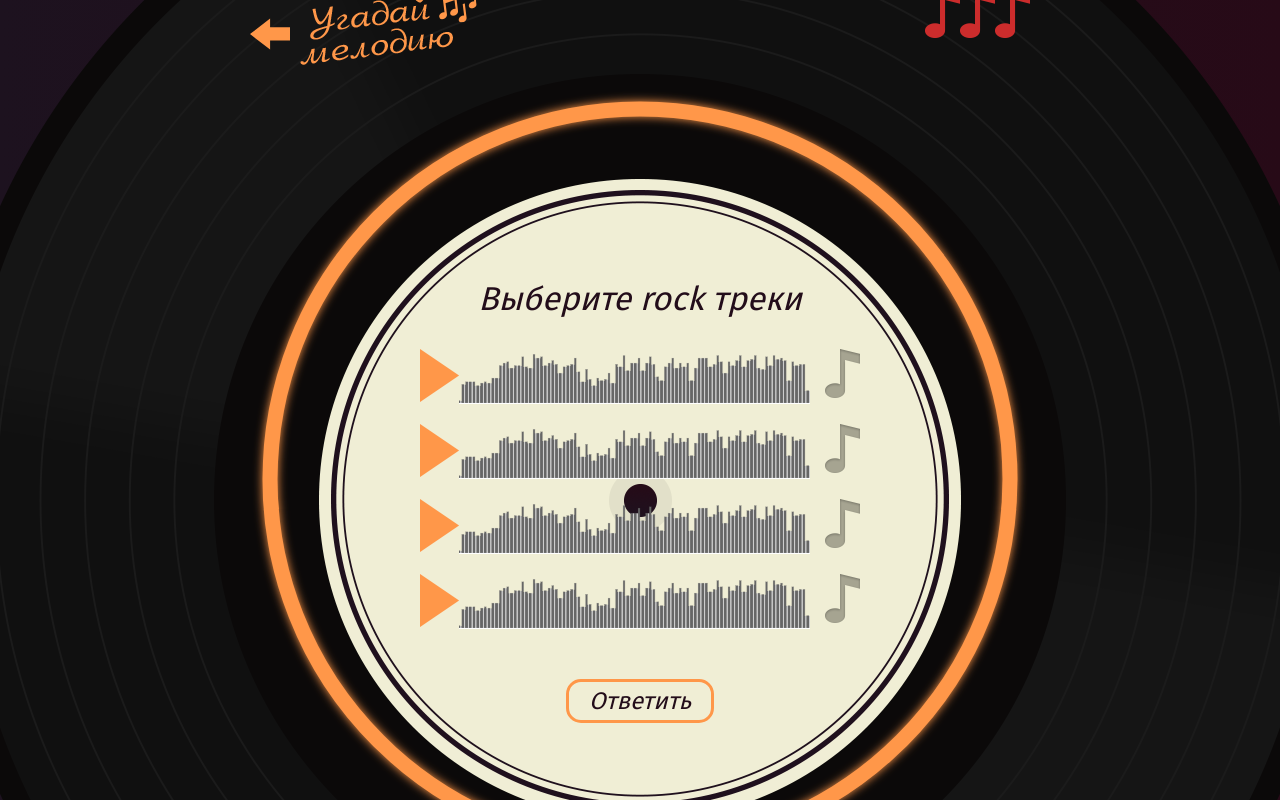
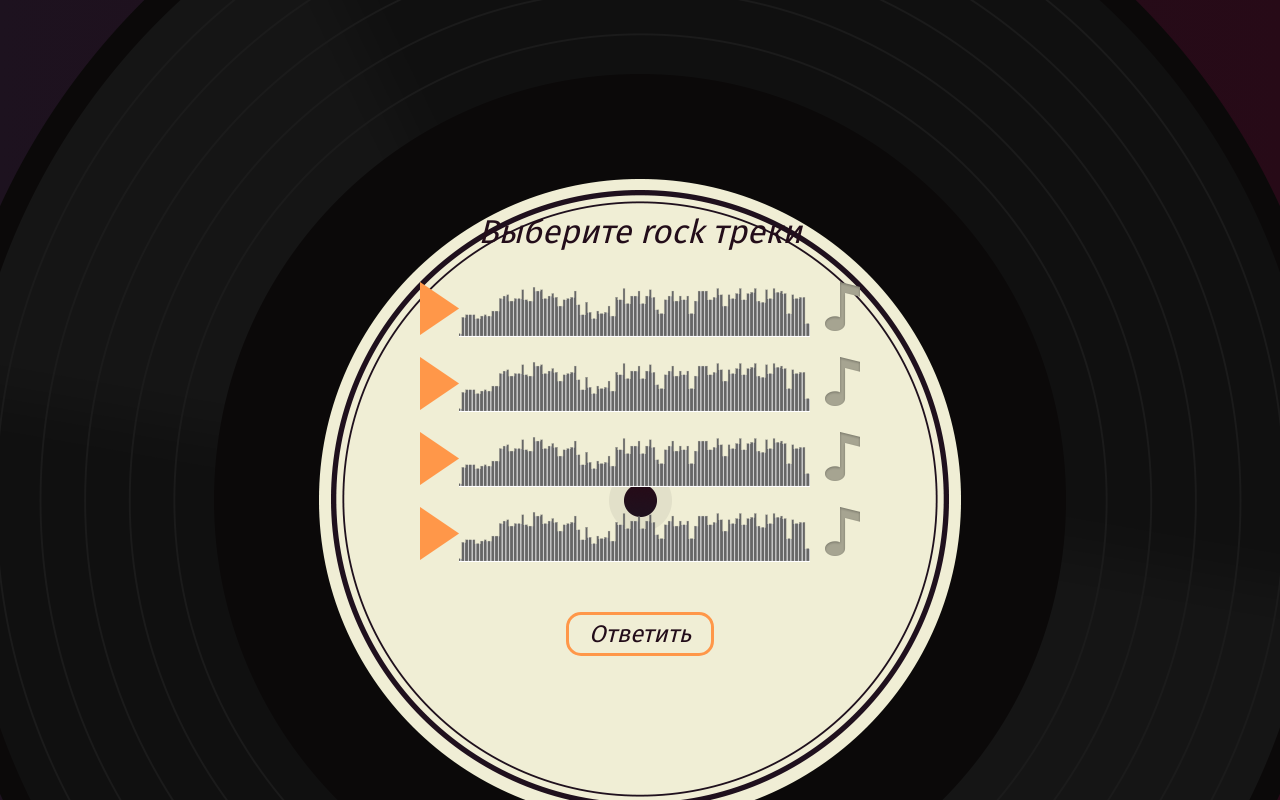
Before and after one commit to Roh7771/1361107-guess-melody-3, a React app: page /dev-genre in a window 1280 px wide. Shown: the top 800 px of the page. Built offline with nearby package versions, Linux system fonts and the light colour scheme.

Commit message:
Рефакторинг с применением композиции

```diff
--- a/src/components/app/app.jsx
+++ b/src/components/app/app.jsx
@@ -4,6 +4,7 @@ import WelcomeScreen from "../welcome-screen/welcome-screen.jsx";
 import PropTypes from "prop-types";
 import ArtistQuestionScreen from "../artist-question-screen/artist-question-screen.jsx";
 import GenreQuestionScreen from "../genre-question-screen/genre-question-screen.jsx";
+import GameScreen from "../game-screen/game-screen.jsx";
 
 class App extends React.PureComponent {
   constructor(props) {
@@ -35,6 +36,7 @@ class App extends React.PureComponent {
       switch (question.type) {
         case `artist`:
           return (
+            <GameScreen type={question.type}>
               <ArtistQuestionScreen
                 question={question}
                 onAnswer={() => {
@@ -45,10 +47,12 @@ class App extends React.PureComponent {
                   });
                 }}
               />
+            </GameScreen>
           );
 
         case `genre`:
           return (
+            <GameScreen type={question.type}>
               <GenreQuestionScreen
                 question={question}
                 onAnswer={() => {
@@ -59,6 +63,7 @@ class App extends React.PureComponent {
                   });
                 }}
               />
+            </GameScreen>
           );
       }
     }
--- a/src/components/artist-question-screen/artist-question-screen.jsx
+++ b/src/components/artist-question-screen/artist-question-screen.jsx
@@ -4,36 +4,6 @@ import PropTypes from 'prop-types';
 const ArtistQuestionScreen = ({question, onAnswer}) => {
   const {answers, song} = question;
   return (
-    <main className="app">
-      <svg xmlns="http://www.w3.org/2000/svg" style={{position: `absolute`, left: `-1200em`}}>
-        <filter id="blur">
-          <feGaussianBlur in="SourceGraphic" stdDeviation="5"></feGaussianBlur>
-          <feOffset dx="0" dy="0"></feOffset>
-          <feMerge>
-            <feMergeNode></feMergeNode>
-            <feMergeNode in="SourceGraphic"></feMergeNode>
-          </feMerge>
-        </filter>
-      </svg>
-      <section className="main" id="root">
-        <section className="game game--artist">
-          <header className="game__header">
-            <a className="game__back" href="#">
-              <span className="visually-hidden">Сыграть ещё раз</span>
-              <img className="game__logo" src="img/melody-logo-ginger.png" alt="Угадай мелодию"/>
-            </a>
-
-            <svg xmlns="http://www.w3.org/2000/svg" className="timer" viewBox="0 0 780 780">
-              <circle className="timer__line" cx="390" cy="390" r="370" style={{filter: `url(#blur)`, transform: `rotate(-90deg) scaleY(-1)`, transformOrigin: `center`}} />
-            </svg>
-
-            <div className="game__mistakes">
-              <div className="wrong"></div>
-              <div className="wrong"></div>
-              <div className="wrong"></div>
-            </div>
-          </header>
-
     <section className="game__screen">
       <h2 className="game__title">Кто исполняет эту песню?</h2>
       <div className="game__track">
@@ -67,9 +37,6 @@ const ArtistQuestionScreen = ({question, onAnswer}) => {
         })}
       </form>
     </section>
-        </section>
-      </section>
-    </main>
   );
 };
 
--- /dev/null
+++ b/src/components/game-screen/game-screen.jsx
@@ -0,0 +1,48 @@
+import React from 'react';
+import PropTypes from 'prop-types';
+
+function GameScreen({type, children}) {
+  return (
+    <main className="app">
+      <svg xmlns="http://www.w3.org/2000/svg" style={{position: `absolute`, left: `-1200em`}}>
+        <filter id="blur">
+          <feGaussianBlur in="SourceGraphic" stdDeviation="5"></feGaussianBlur>
+          <feOffset dx="0" dy="0"></feOffset>
+          <feMerge>
+            <feMergeNode></feMergeNode>
+            <feMergeNode in="SourceGraphic"></feMergeNode>
+          </feMerge>
+        </filter>
+      </svg>
+      <section className="main" id="root">
+        <section className={`game game--${type}}`}>
+          <header className="game__header">
+            <a className="game__back" href="#">
+              <span className="visually-hidden">Сыграть ещё раз</span>
+              <img className="game__logo" src="img/melody-logo-ginger.png" alt="Угадай мелодию"/>
+            </a>
+
+            <svg xmlns="http://www.w3.org/2000/svg" className="timer" viewBox="0 0 780 780">
+              <circle className="timer__line" cx="390" cy="390" r="370" style={{filter: `url(#blur)`, transform: `rotate(-90deg) scaleY(-1)`, transformOrigin: `center`}} />
+            </svg>
+
+            <div className="game__mistakes">
+              <div className="wrong"></div>
+              <div className="wrong"></div>
+              <div className="wrong"></div>
+            </div>
+          </header>
+
+          {children}
+        </section>
+      </section>
+    </main>
+  );
+}
+
+GameScreen.propTypes = {
+  type: PropTypes.string.isRequired,
+  children: PropTypes.oneOfType([PropTypes.node, PropTypes.arrayOf(PropTypes.node)]).isRequired,
+};
+
+export default GameScreen;
--- a/src/components/genre-question-screen/genre-question-screen.jsx
+++ b/src/components/genre-question-screen/genre-question-screen.jsx
@@ -15,60 +15,6 @@ class GenreQuestionScreen extends React.PureComponent {
     const {genre, answers} = question;
     const {inputsStatus} = this.state;
     return (
-      <main className="app">
-        <svg
-          xmlns="http://www.w3.org/2000/svg"
-          style={{position: `absolute`, left: `-1200em`}}
-        >
-          <filter id="blur">
-            <feGaussianBlur
-              in="SourceGraphic"
-              stdDeviation="5"
-            ></feGaussianBlur>
-            <feOffset dx="0" dy="0"></feOffset>
-            <feMerge>
-              <feMergeNode></feMergeNode>
-              <feMergeNode in="SourceGraphic"></feMergeNode>
-            </feMerge>
-          </filter>
-        </svg>
-        <section className="main" id="root">
-          <section className="game game--genre">
-            <header className="game__header">
-              <a className="game__back" href="#">
-                <span className="visually-hidden">Сыграть ещё раз</span>
-                <img
-                  className="game__logo"
-                  src="img/melody-logo-ginger.png"
-                  alt="Угадай мелодию"
-                />
-              </a>
-
-              <svg
-                xmlns="http://www.w3.org/2000/svg"
-                className="timer"
-                viewBox="0 0 780 780"
-              >
-                <circle
-                  className="timer__line"
-                  cx="390"
-                  cy="390"
-                  r="370"
-                  style={{
-                    filter: `url(#blur)`,
-                    transform: `rotate(-90deg) scaleY(-1)`,
-                    transformOrigin: `center`
-                  }}
-                />
-              </svg>
-
-              <div className="game__mistakes">
-                <div className="wrong"></div>
-                <div className="wrong"></div>
-                <div className="wrong"></div>
-              </div>
-            </header>
-
       <section className="game__screen">
         <h2 className="game__title">Выберите {genre} треки</h2>
         <form
@@ -120,9 +66,6 @@ class GenreQuestionScreen extends React.PureComponent {
           </button>
         </form>
       </section>
-          </section>
-        </section>
-      </main>
     );
   }
 }
```
Lines whose indentation alone changed are shown as unchanged.
